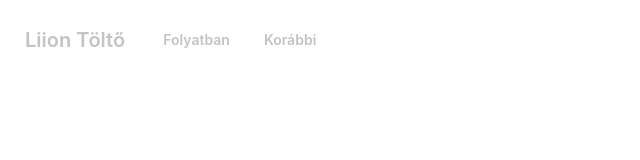
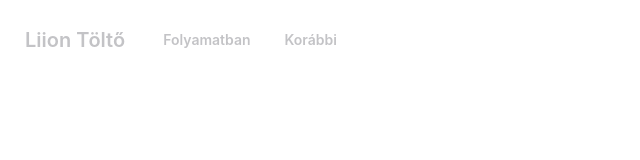
Before and after one commit to Dani6584/Liion-Tolto, a Vue app: page / in a window 1280 px wide. Shown: the top 160 px of the page, without its empty margins (0-640 px from the left). Built offline with nearby package versions, Linux system fonts and the light colour scheme.

Commit message:
typo fix

```diff
--- a/src/components/Navigation.vue
+++ b/src/components/Navigation.vue
@@ -6,7 +6,7 @@
   </div>
   <div class="flex-1">
     <ul class="menu menu-horizontal px-1">
-      <li><RouterLink class="nav btn btn-ghost" to="/data">Folyatban</RouterLink></li>
+      <li><RouterLink class="nav btn btn-ghost" to="/data">Folyamatban</RouterLink></li>
       <li><RouterLink class="nav btn btn-ghost" to="/history">Korábbi</RouterLink></li>
     </ul>
   </div>
```
